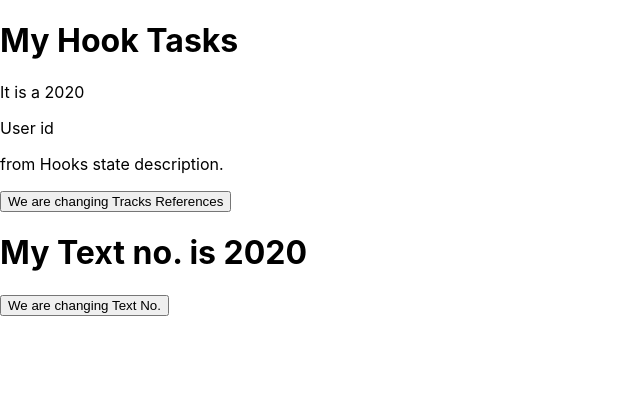
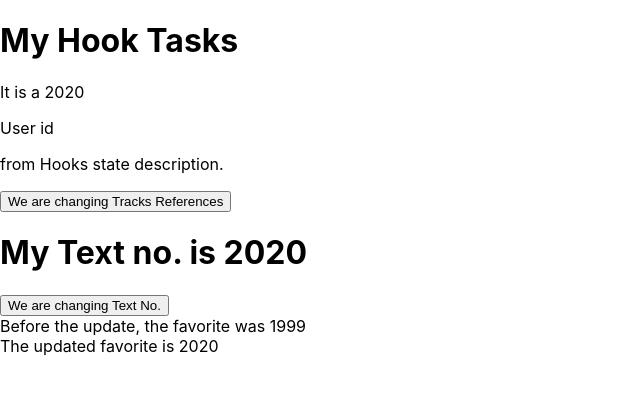
Before and after one commit to codershona/react-redux-learning, a React (Create React App) app: page / in a window 1280 px wide. Shown: the top 394 px of the page, without its empty margins (0-640 px from the left). Built offline with nearby package versions, Linux system fonts and the light colour scheme.

Commit message:
react lifecycle: getSnapshotBeforeUpdate and render method uses

```diff
--- a/src/App.js
+++ b/src/App.js
@@ -32,6 +32,16 @@
   }
 
 
+    getSnapshotBeforeUpdate(prevProps, prevState) {
+    document.getElementById("div1").innerHTML =
+    "Before the update, the favorite was " + prevState.textno;
+  }
+  componentDidUpdate() {
+    document.getElementById("div2").innerHTML =
+    "The updated favorite is " + this.state.textno;
+  }
+
+
   render() {
     return (
       <div>
@@ -59,6 +69,9 @@
           onClick={this.textno}
         >We are changing Text No.</button>
 
+             <div id="div1"></div>
+        <div id="div2"></div>
+
       </div>
     );
   }
```
Also changed, not shown: 1 other file (tests, documents, lock files or other folders).
